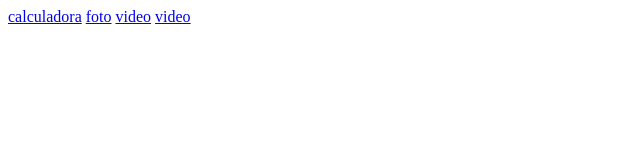
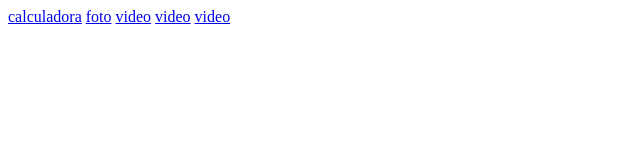
Before and after one commit to 15p27a13a/cristal, a plain HTML site: page index.html in a window 1280 px wide. Shown: the full height of the page, 0-640 px from the left. Drawn offline with Linux system fonts and the light colour scheme.

Commit message:
Update index.html

```diff
--- a/index.html
+++ b/index.html
@@ -4,5 +4,6 @@
   <a href="mifoto.html">foto</a>
    <a href="mivideo.html">video</a>
      <a href="mipelicula.html">video</a>
+   <a href="mitarea.html">video</a>
 </body>
 </html>
```
